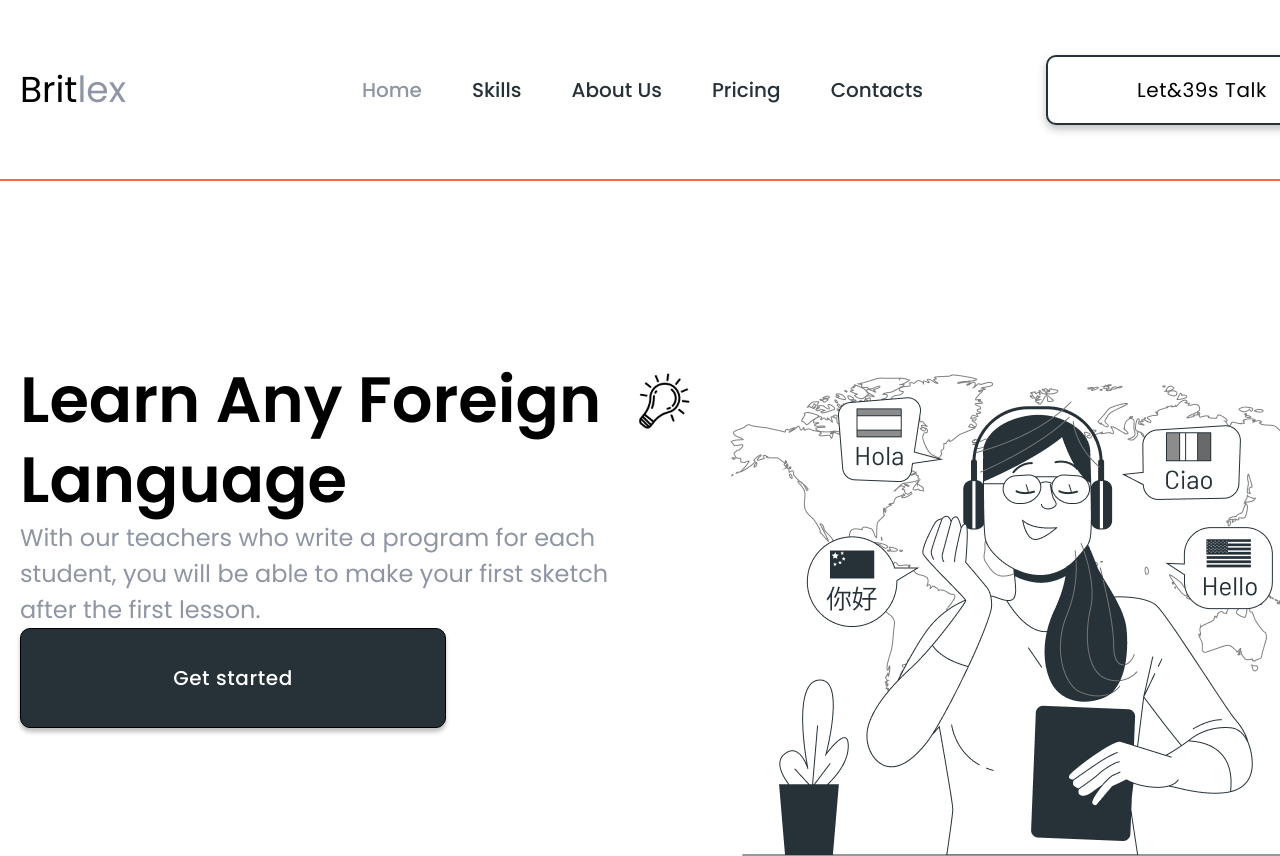
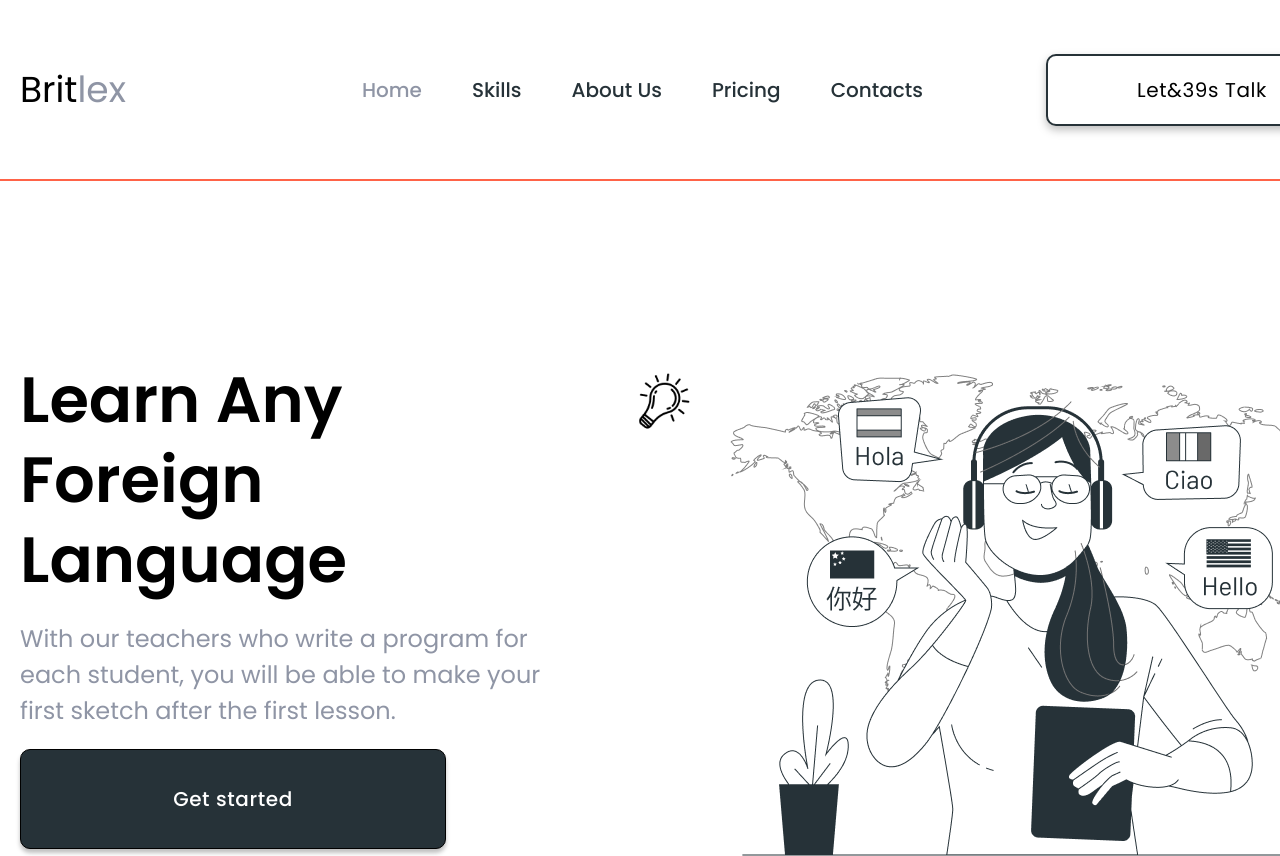
Before and after one commit to VadimKorobec/Britlex, a plain HTML site: page index.html in a window 1280 px wide. Shown: the top 856 px of the page. Drawn offline with nearby package versions, Linux system fonts and the light colour scheme.

Commit message:
Update styles.css

```diff
--- a/css/styles.css
+++ b/css/styles.css
@@ -136,8 +136,10 @@
 }
 
 .nav-btn {
-  width: 312px;
-  height: 70px;
+  max-width: 350px;
+  min-width: 312px;
+  min-height: 70px;
+  padding: 19px 55px;
 
   font-family: inherit;
   font-size: 20px;
@@ -166,6 +168,13 @@
 
 .hiro-titel-wrap {
   display: flex;
+}
+
+.hero-wrraper {
+  display: flex;
+  flex-basis: 540px;
+  flex-wrap: wrap;
+  margin-right: auto;
 }
 
 .hero-text {
```
